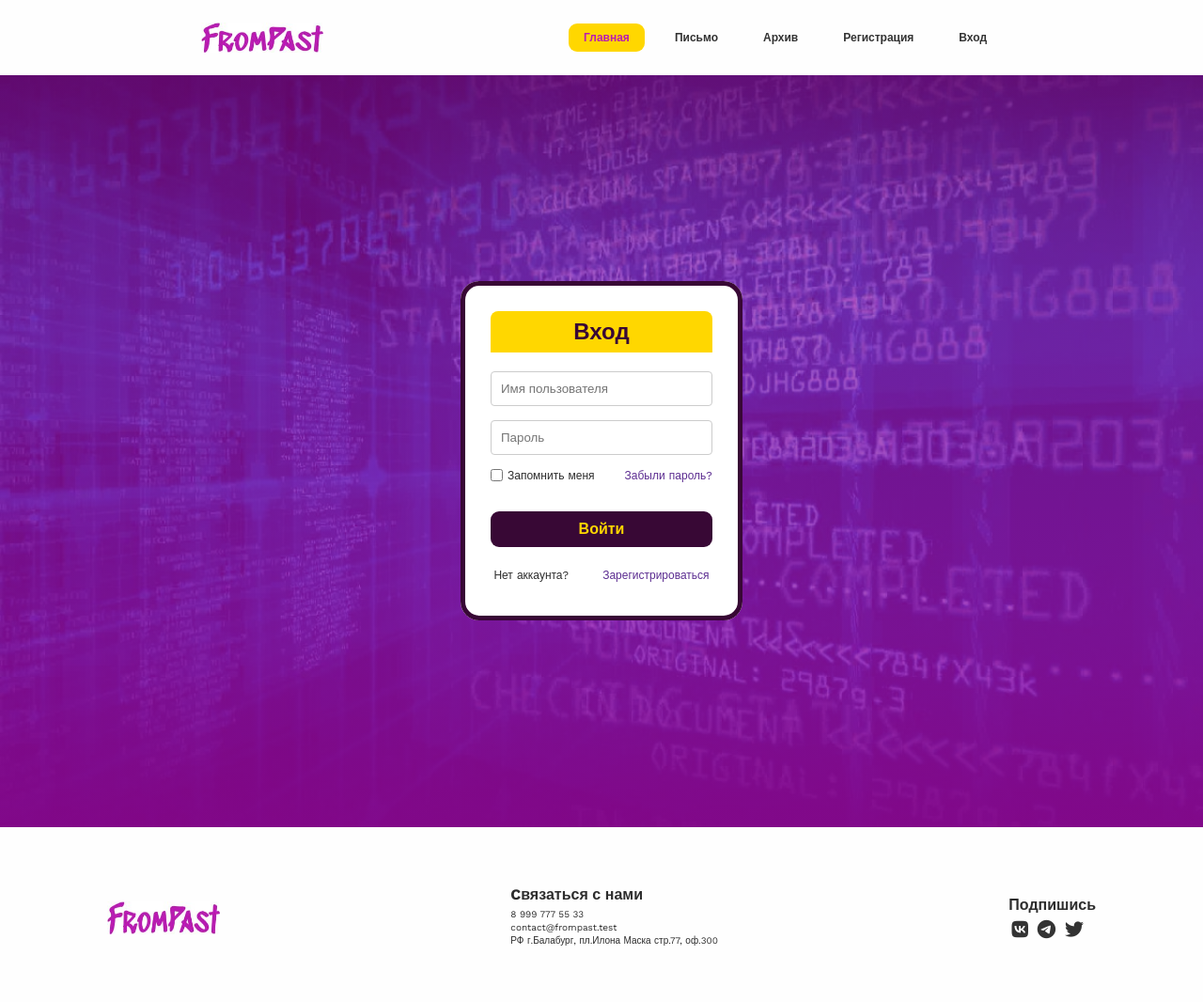
After one commit to osccircuit/from_past, a Django app: page /users/sign-in/ in a window 1280 px wide. The commit adds this page. Shown: the whole page at 94% size. Run offline with Django 5.2, Linux system fonts and the light colour scheme.

Commit message:
Add sign in and registration urls

```diff
--- a/backend/from_past/templates/base.html
+++ b/backend/from_past/templates/base.html
@@ -43,7 +43,7 @@
 					<li><a href="#">Письмо</a></li>
 					<li><a href="#">Архив</a></li>
 					<li><a href="{% url "users:registration" %}">Регистрация</a></li>
-					<li><a href="signin.html">Вход</a></li>
+					<li><a href="{% url "users:sign_in" %}">Вход</a></li>
 				</ul>
 			</div>
 		</header>
--- a/backend/from_past/users/templates/users/registration.html
+++ b/backend/from_past/users/templates/users/registration.html
@@ -45,7 +45,7 @@
 					</div>
 					<button type="submit" class="signup-btn">Зарегистрироваться</button>
 					<p class="login-link">
-						Уже зарегистрированы? <a href="signin.html">Авторизация</a>
+						Уже зарегистрированы? <a href="{% url "users:sign_in" %}">Авторизация</a>
 					</p>
 				</form>
 			</div>
--- /dev/null
+++ b/backend/from_past/users/templates/users/sign_in.html
@@ -0,0 +1,46 @@
+{% extends "base.html" %}
+
+{% load static %}
+
+{% block content %}
+    <section class="registration page-background backend-content" style="
+												  background-image: linear-gradient(
+												  	to bottom,
+												  	rgba(161, 8, 167, 0.6),
+												  	rgba(161, 8, 167, 0.8)
+												  ),
+												  url('{% static "images/code.jpg" %}');">
+			<div class="signin-form container container-lg">
+				<h2>Вход</h2>
+				<form action="#" method="post">
+					<div class="input-group">
+						<label for="username"><i class="icon-user"></i></label>
+						<input
+							type="text"
+							id="username"
+							placeholder="Имя пользователя"
+							required
+						/>
+					</div>
+					<div class="input-group">
+						<label for="password"><i class="icon-lock"></i></label>
+						<input
+							type="password"
+							id="password"
+							placeholder="Пароль"
+							required
+						/>
+					</div>
+
+					<div class="checkbox-group">
+						<input type="checkbox" id="remember-me" />
+						<label for="remember-me">Запомнить меня</label>
+						<a href="#" class="forgot-password">Забыли пароль?</a>
+					</div>
+					<button type="submit" class="signup-btn">Войти</button>
+				</form>
+
+				<p>Нет аккаунта? <a href="{% url "users:registration" %}">Зарегистрироваться</a></p>
+			</div>
+		</section>
+{% endblock content %}
--- a/backend/from_past/users/urls.py
+++ b/backend/from_past/users/urls.py
@@ -1,8 +1,9 @@
 from django.urls import path
-from users.views import RegistrationView
+from users.views import RegistrationView, SignInView
 
 app_name = 'users'
 
 urlpatterns = [
-    path('registration/', RegistrationView.as_view(), name='registration')
+    path('registration/', RegistrationView.as_view(), name='registration'),
+    path('sign-in/', SignInView.as_view(), name='sign_in')
 ]
--- a/backend/from_past/users/views.py
+++ b/backend/from_past/users/views.py
@@ -8,3 +8,11 @@ class RegistrationView(TemplateView):
         context = super().get_context_data(**kwargs)
         context['title'] = 'Регистрация - FromPast'
         return context
+
+class SignInView(TemplateView):
+    template_name = 'users/sign_in.html'
+
+    def get_context_data(self, **kwargs):
+        context = super().get_context_data(**kwargs)
+        context['title'] = 'Вход - FromPast'
+        return context
```
